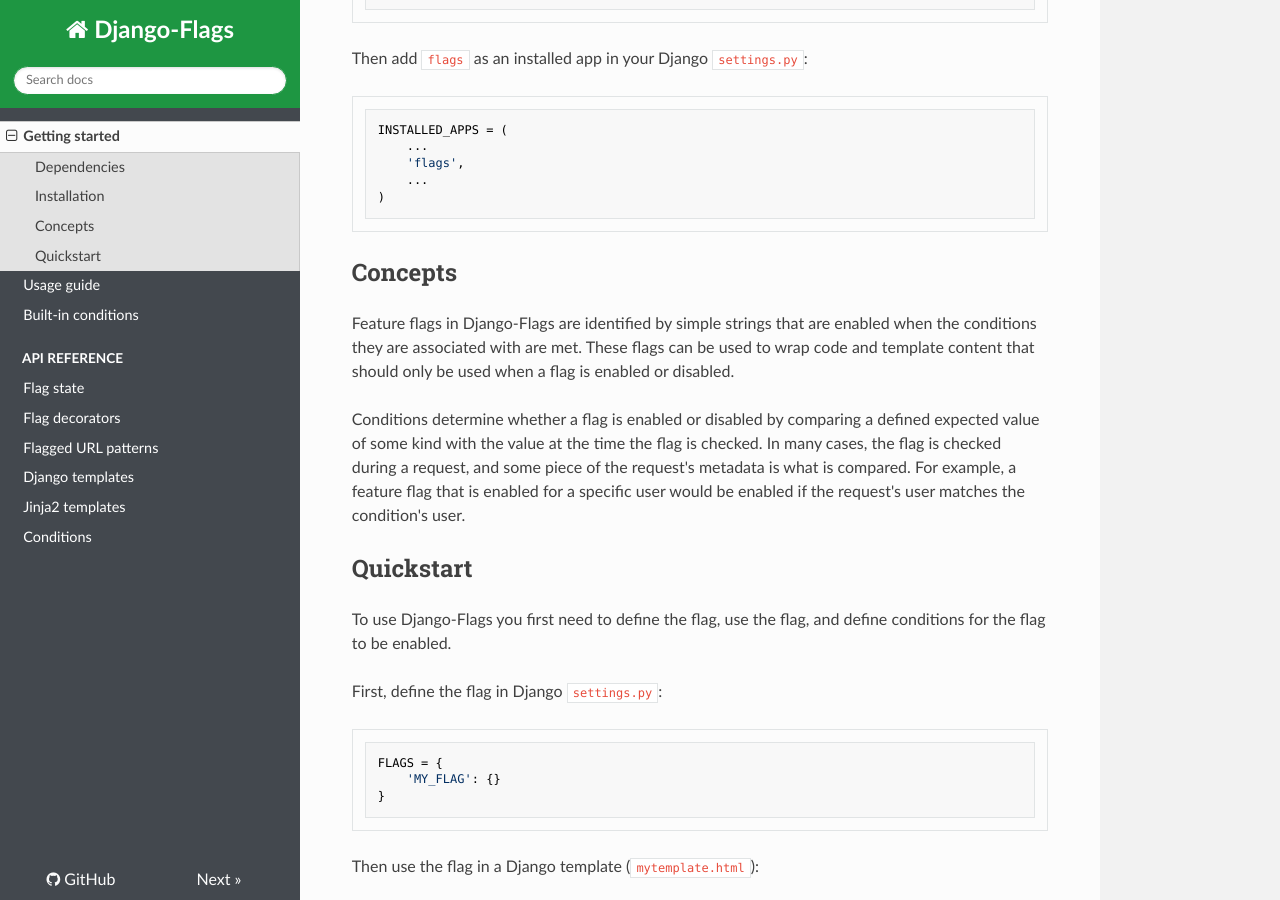
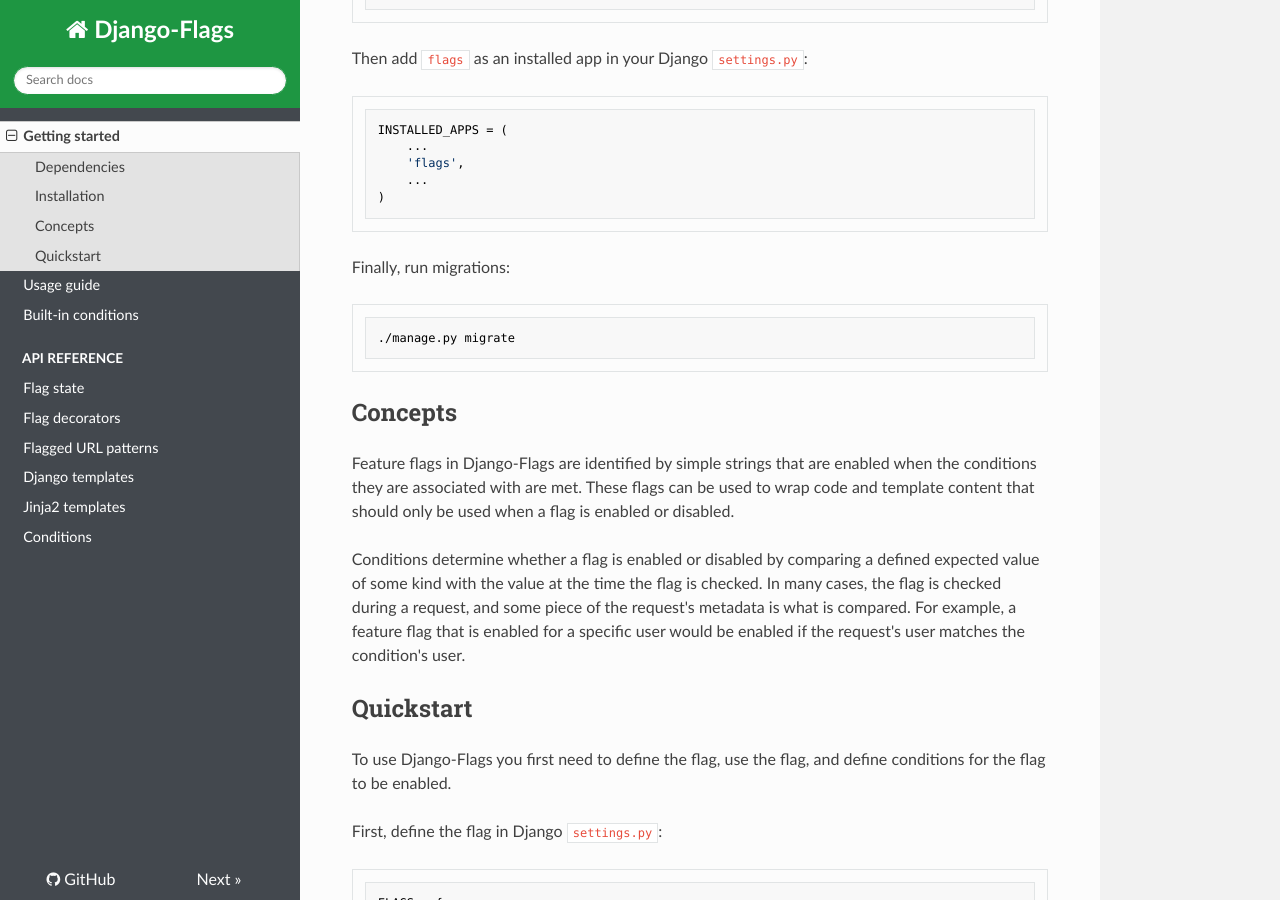
Before and after one commit to cfpb/django-flags, an MkDocs documentation site: the page built from docs/index.md, in a window 1280 px wide and 900 px high, scrolled down 558 px. Built offline with MkDocs 1.6.1, drawn with Linux system fonts in a browser that asks for light colours; nearby versions of some CDN libraries; old or Windows-style settings are respelled for this version of MkDocs.

Commit message:
Document the required migration step after install

````diff
--- a/docs/index.md
+++ b/docs/index.md
@@ -23,6 +23,12 @@
     'flags',
     ...
 )
+```
+
+Finally, run migrations:
+
+```shell
+./manage.py migrate
 ```
 
 ## Concepts
````
